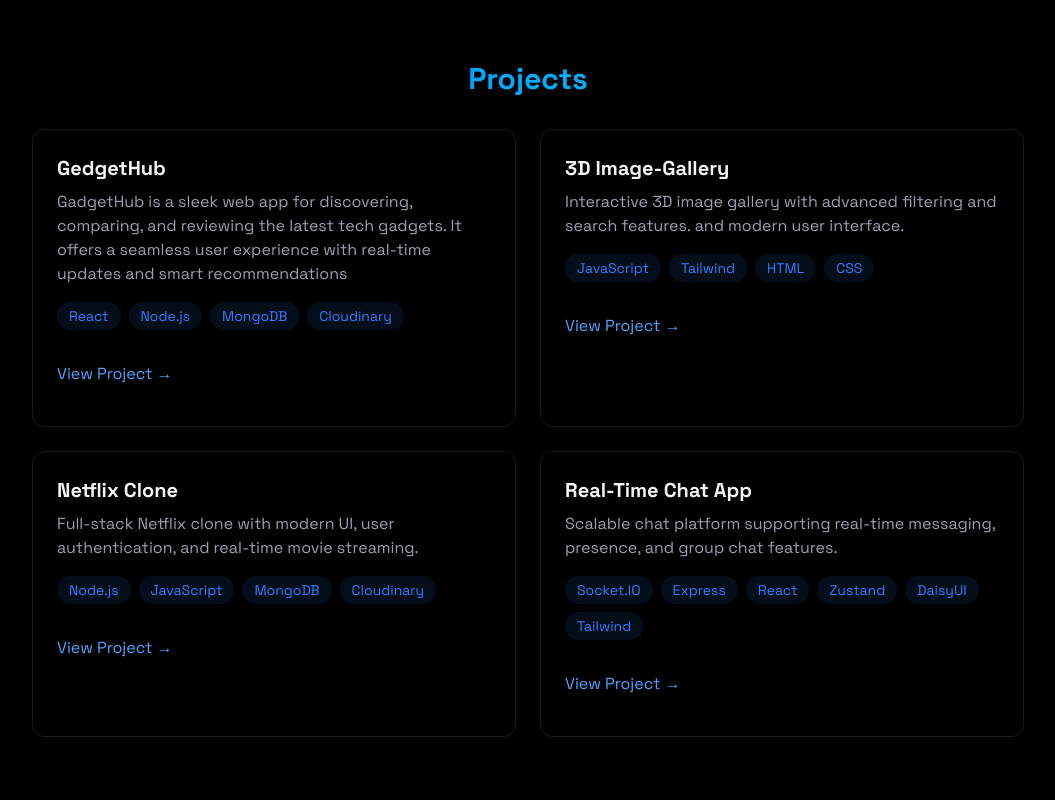
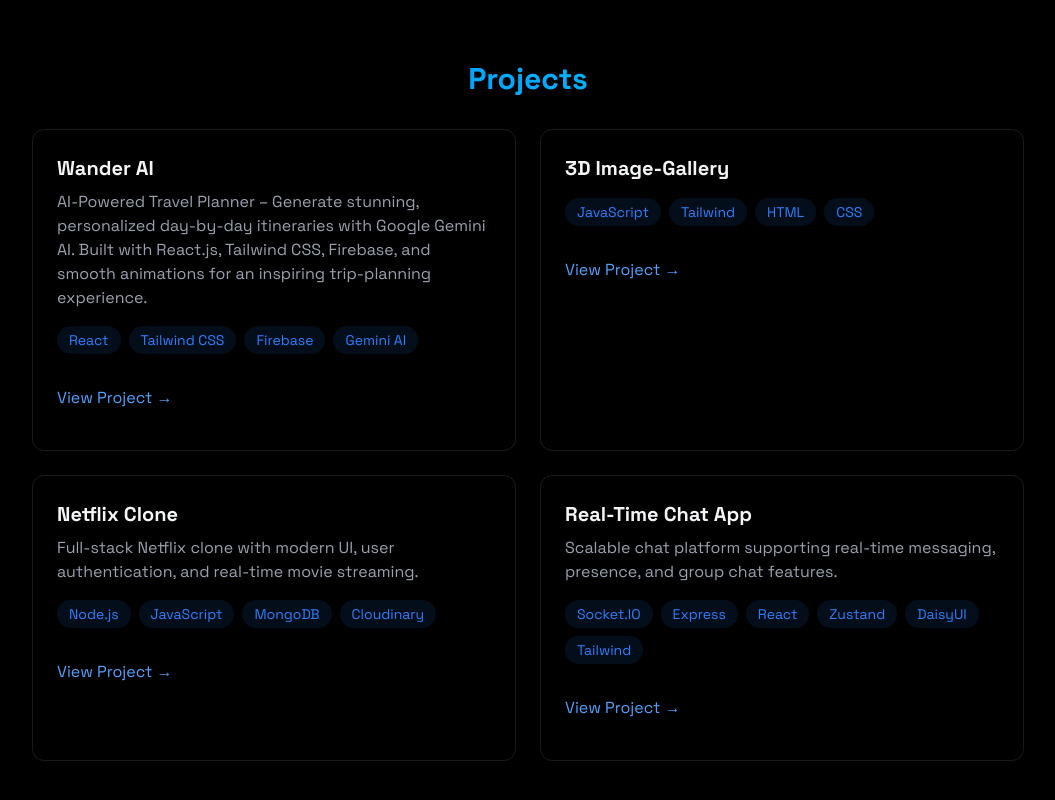
Before and after one commit to NileshRP010/portfolio, a React (Vite) app: page / in a window 1280 px wide. Shown: the part 1627-2427 px from the top of the page, without its empty margins (112-1167 px from the left). Built offline with nearby package versions, Linux system fonts and the light colour scheme.

Commit message:
Update Projects.jsx

```diff
--- a/src/components/sections/Projects.jsx
+++ b/src/components/sections/Projects.jsx
@@ -14,13 +14,13 @@
           </h2>
           <div className="grid grid-cols-1 md:grid-cols-2 gap-6">
             <div className="p-6 rounded-xl border border-white/10 hover:-translate-y-1 hover:border-blue-500/30 hover:shadow-[0_2px_8px_rgba(59,130,246,0.2)] transition">
-              <h3 className="text-xl font-bold mb-2"> GedgetHub</h3>
+              <h3 className="text-xl font-bold mb-2">Wander AI</h3>
               <p className="text-gray-400 mb-4">
-              GadgetHub is a sleek web app for discovering, comparing, and reviewing the latest tech gadgets.
-              It offers a seamless user experience with real-time updates and smart recommendations
+              AI-Powered Travel Planner – Generate stunning, personalized day-by-day itineraries with Google Gemini AI.
+                Built with React.js, Tailwind CSS, Firebase, and smooth animations for an inspiring trip-planning experience.
               </p>
               <div className="flex flex-wrap gap-2 mb-4">
-                {["React", "Node.js", "MongoDB", "Cloudinary"].map((tech, key) => (
+                {["React", "Tailwind CSS", "Firebase","Gemini AI"].map((tech, key) => (
                   <span
                     key={key}
                     className="bg-blue-500/10 text-blue-500 py-1 px-3 rounded-full text-sm hover:bg-blue-500/20
@@ -34,7 +34,7 @@
 
               <div className="flex justify-between items-center">
                 <a
-                  href="#"
+                  href="wander-ai-plum.vercel.app"
                   className="text-blue-400 hover:text-blue-300 transition-colors my-4"
                 >
                   View Project →
@@ -51,8 +51,7 @@
             >
               <h3 className="text-xl font-bold mb-2"> 3D Image-Gallery</h3>
               <p className="text-gray-400 mb-4">
-                Interactive 3D image gallery with advanced filtering and search features.
-                and modern user interface.
+
               </p>
               <div className="flex flex-wrap gap-2 mb-4">
                 {["JavaScript", "Tailwind", "HTML", "CSS"].map((tech, key) => (
```
